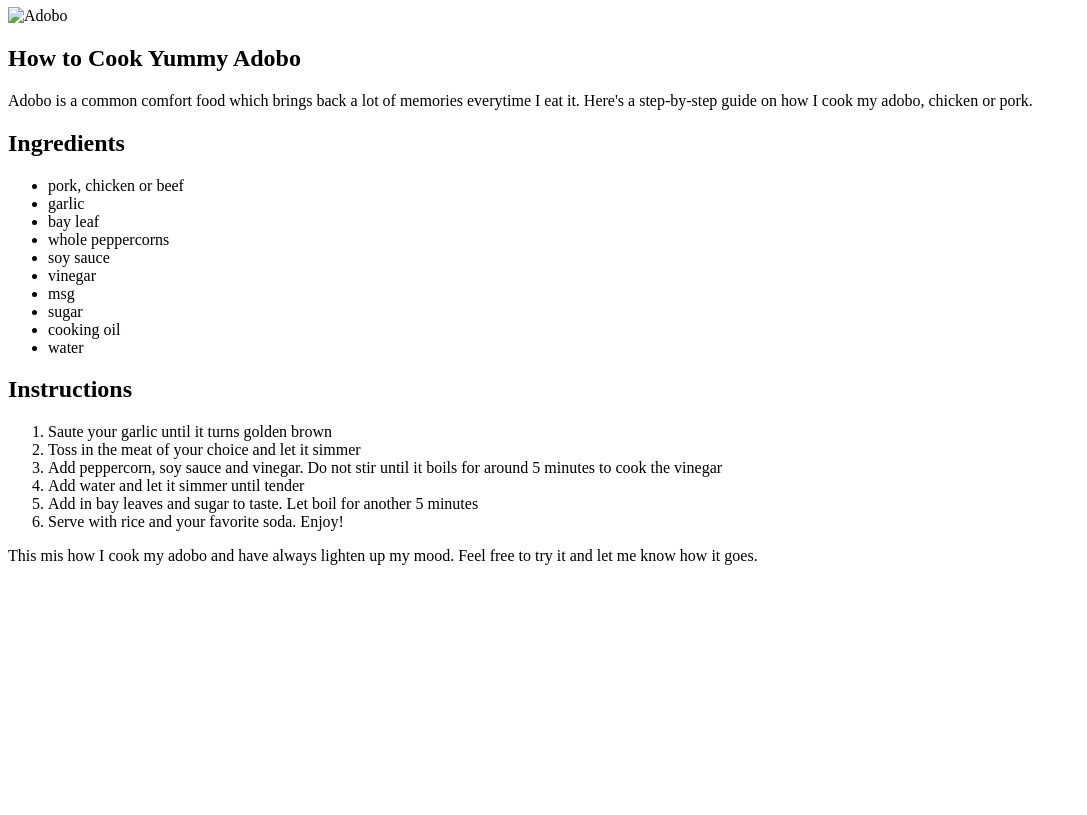
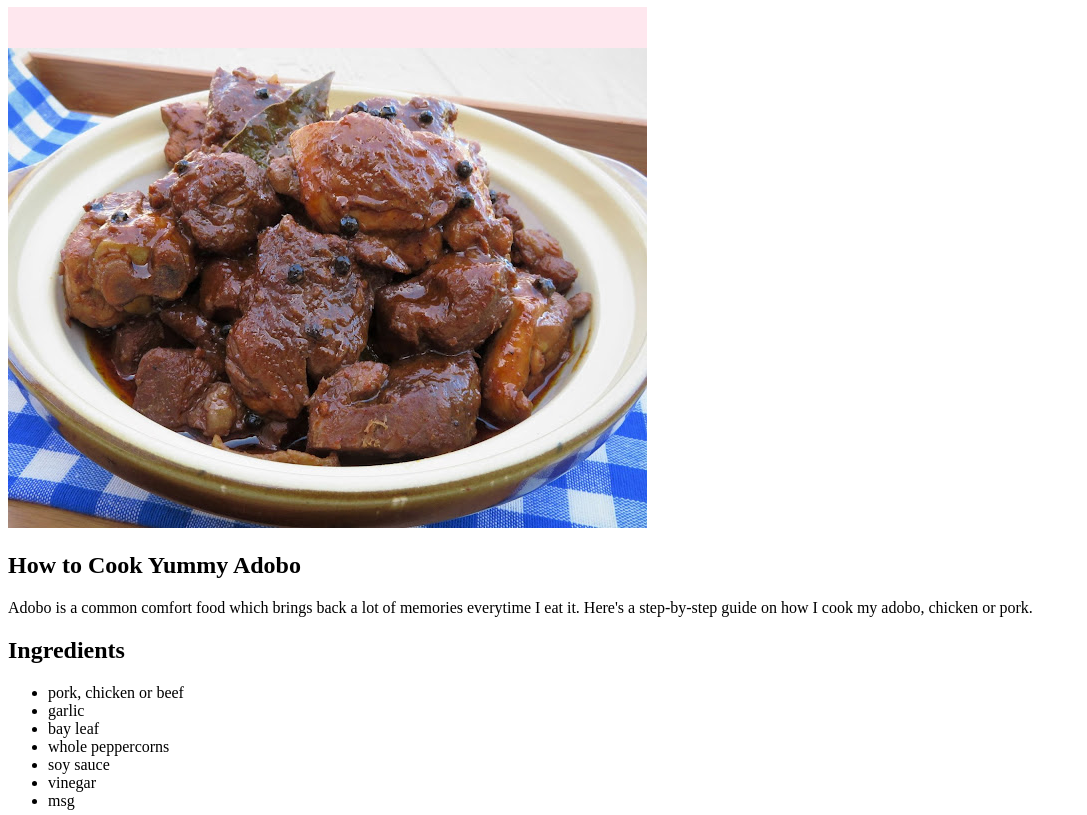
Before and after one commit to abelgcaguioa/odin-recipes, a plain HTML site: page recipes/adobo.html in a window 1280 px wide. Shown: the part 73-888 px from the top of the page, without its empty margins (0-1087 px from the left). Before the commit the page ends 800 px from the top, so only its background shows below. Drawn offline with Linux system fonts and the light colour scheme; the site is published under a folder, as on GitHub Pages, so addresses that start at the root find nothing.

Commit message:
Fixed path for img
Fixed path for adobo img

```diff
--- a/recipes/adobo.html
+++ b/recipes/adobo.html
@@ -7,7 +7,7 @@
 </head>
 <body>
     <h1>Adobo Recipe</h1>
-    <img src="/images/adobo.PNG" alt="Adobo">
+    <img src="../images/adobo.PNG" alt="Adobo">
     <h2>How to Cook Yummy Adobo</h2>
     <p>Adobo is a common comfort food which brings back a lot of memories everytime I eat it. Here's a step-by-step guide on how I cook my adobo, chicken or pork.</p>
     <h2>Ingredients</h2>
```
Also changed, not shown: recipes/adobo2.html (+1 -1 lines).
